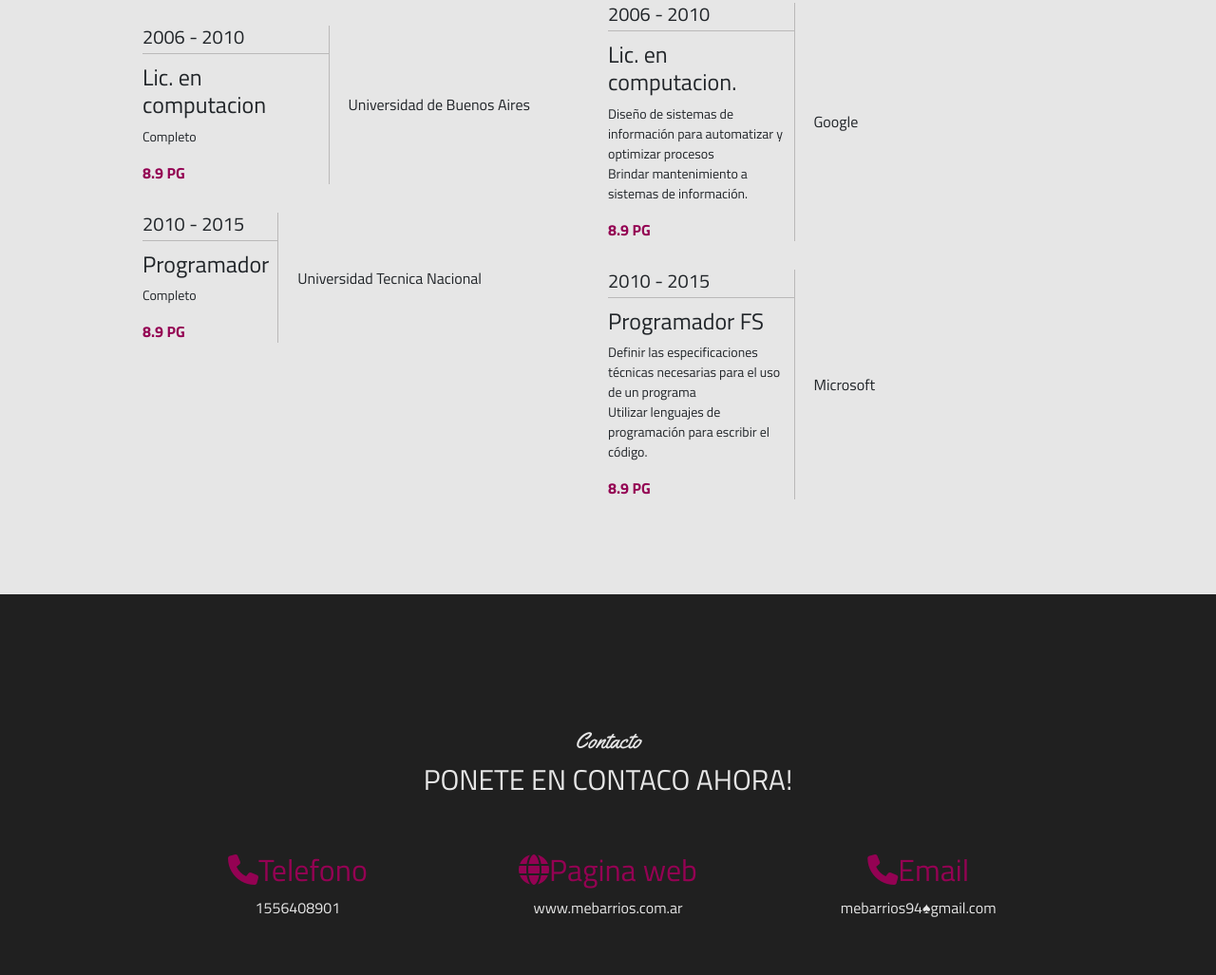
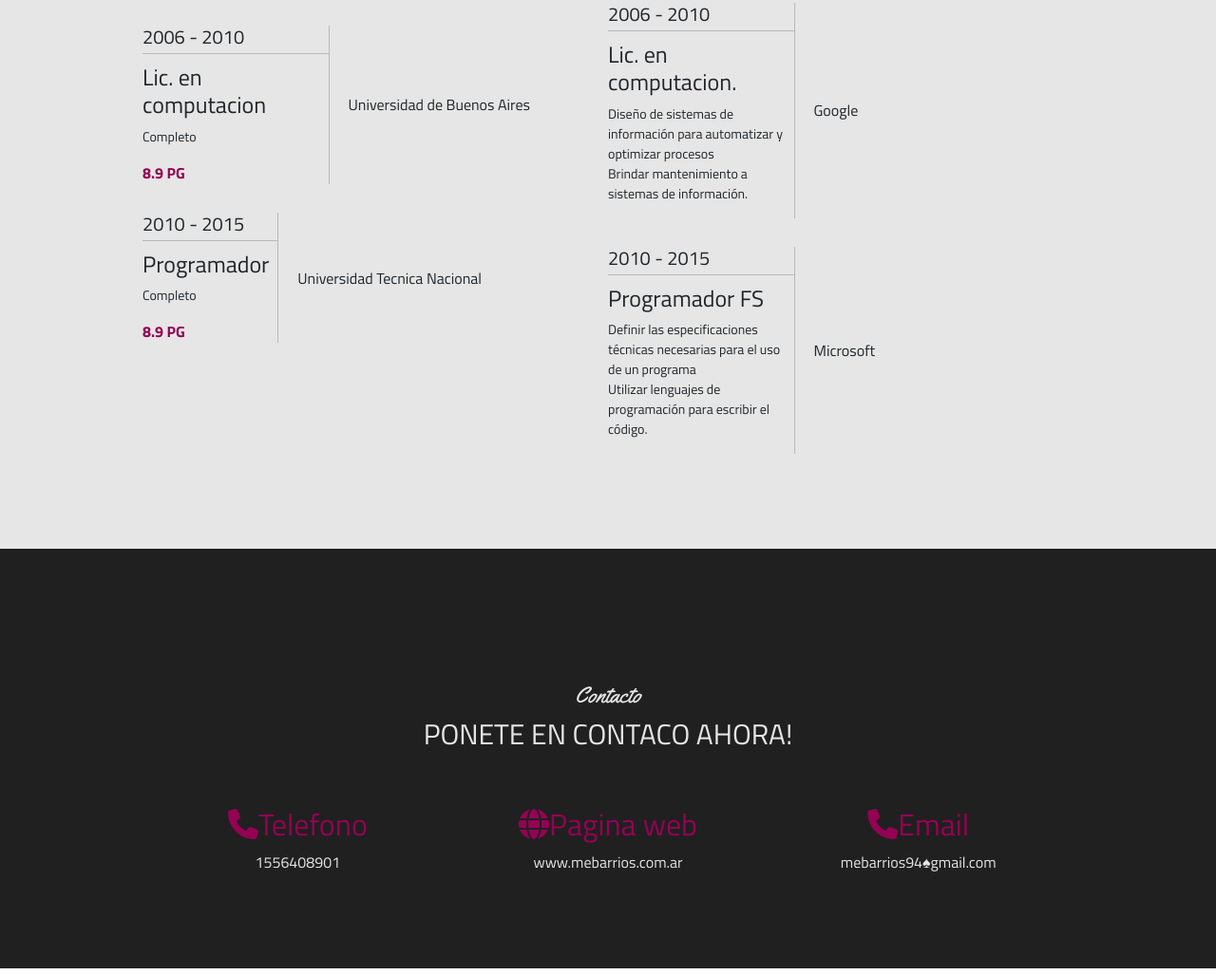
Before and after one commit to Evelin-Barrios/Entrega-de-proyecto-Ticmas, a plain HTML site: page index.html in a window 1280 px wide. Shown: the part 2865-3892 px from the top of the page at 95% size. Drawn offline with nearby package versions, Linux system fonts and the light colour scheme; some packages are replaced by stand-ins of ours; no server answers; files whose address does not match are found by name.

Commit message:
actualizacion final

```diff
--- a/index.html
+++ b/index.html
@@ -365,7 +365,7 @@
                             <p>Diseño de sistemas de información para automatizar y optimizar procesos
                                 <br>Brindar mantenimiento a sistemas de información.
                             </p>
-                            <span class="promedio">8.9 PG</span>
+
                         </td>
 
                     </tr>
@@ -387,7 +387,7 @@
                             <h4>Programador FS</h4>
                             <p>Definir las especificaciones técnicas necesarias para el uso de un programa
                                 <br>Utilizar lenguajes de programación para escribir el código. </p>
-                            <span class="promedio">8.9 PG</span>
+
                         </td>
 
                     </tr>
```
